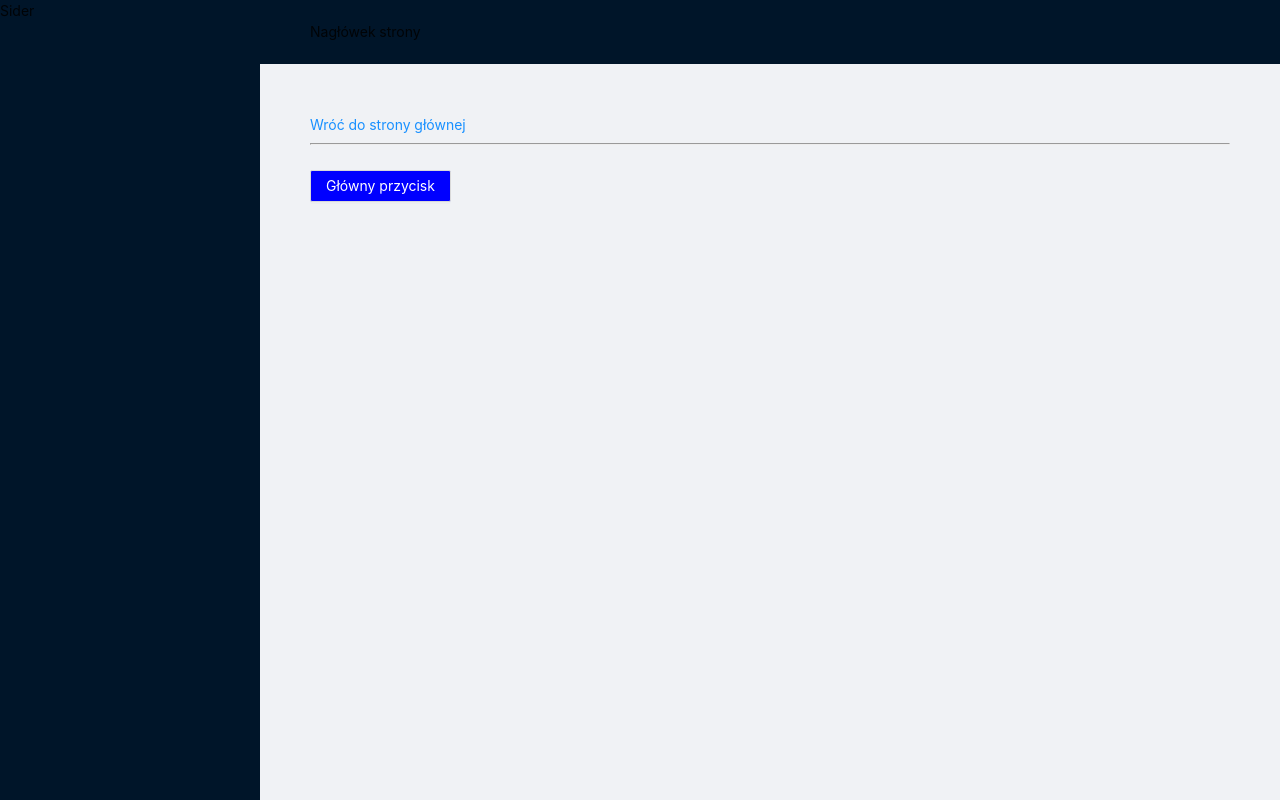
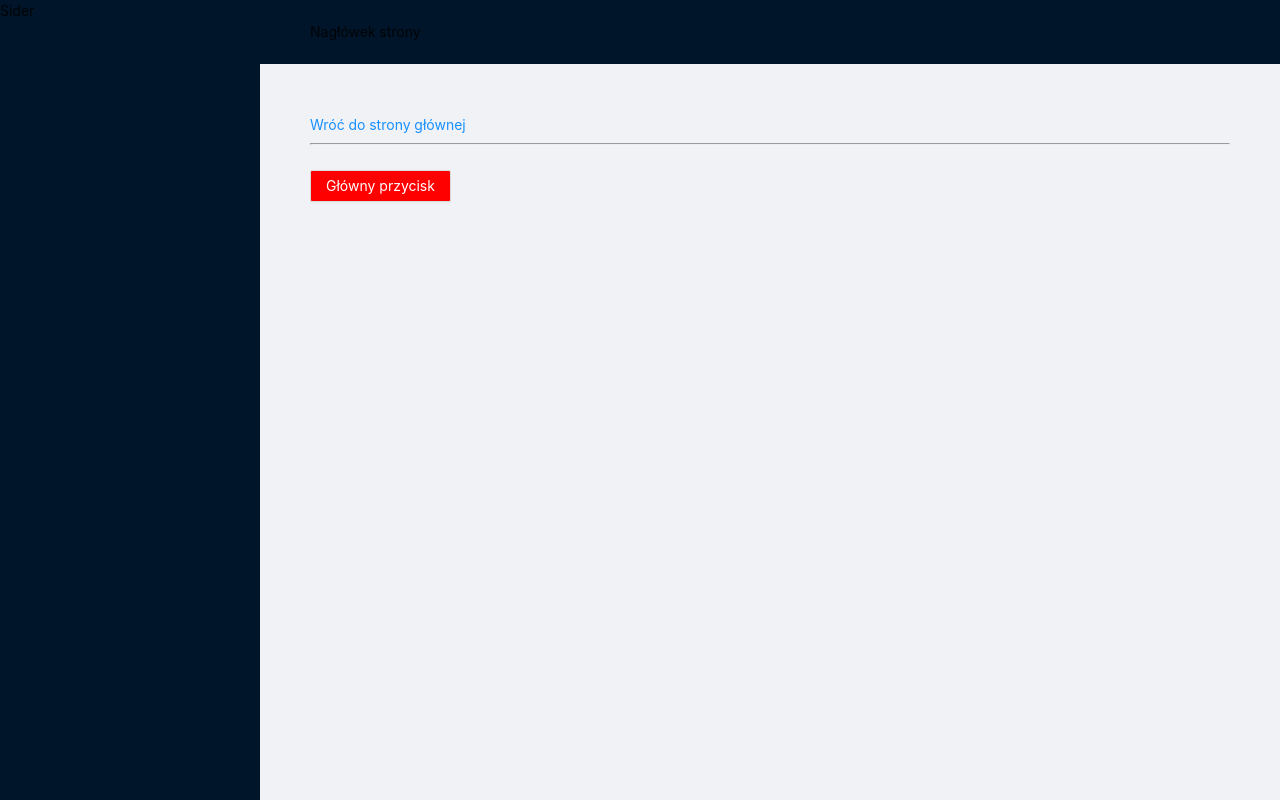
Before and after one commit to grupadotnet/eAkademik, a React (Create React App) app in the folder frontend/: page /#/components in a window 1280 px wide. Built offline with nearby package versions, Linux system fonts and the light colour scheme.

Commit message:
Changed button color

```diff
--- a/frontend/src/styles/colors.ts
+++ b/frontend/src/styles/colors.ts
@@ -1,9 +1,9 @@
 // Colors names are taken from https://chir.ag/projects/name-that-color/
 
-const blue = '#0000FF';
+const red = '#FF0000';
 const white = '#FFFFFF';
 
 export const Colors = {
-  primary: blue,
+  primary: red,
   onPrimary: white,
 }
```
